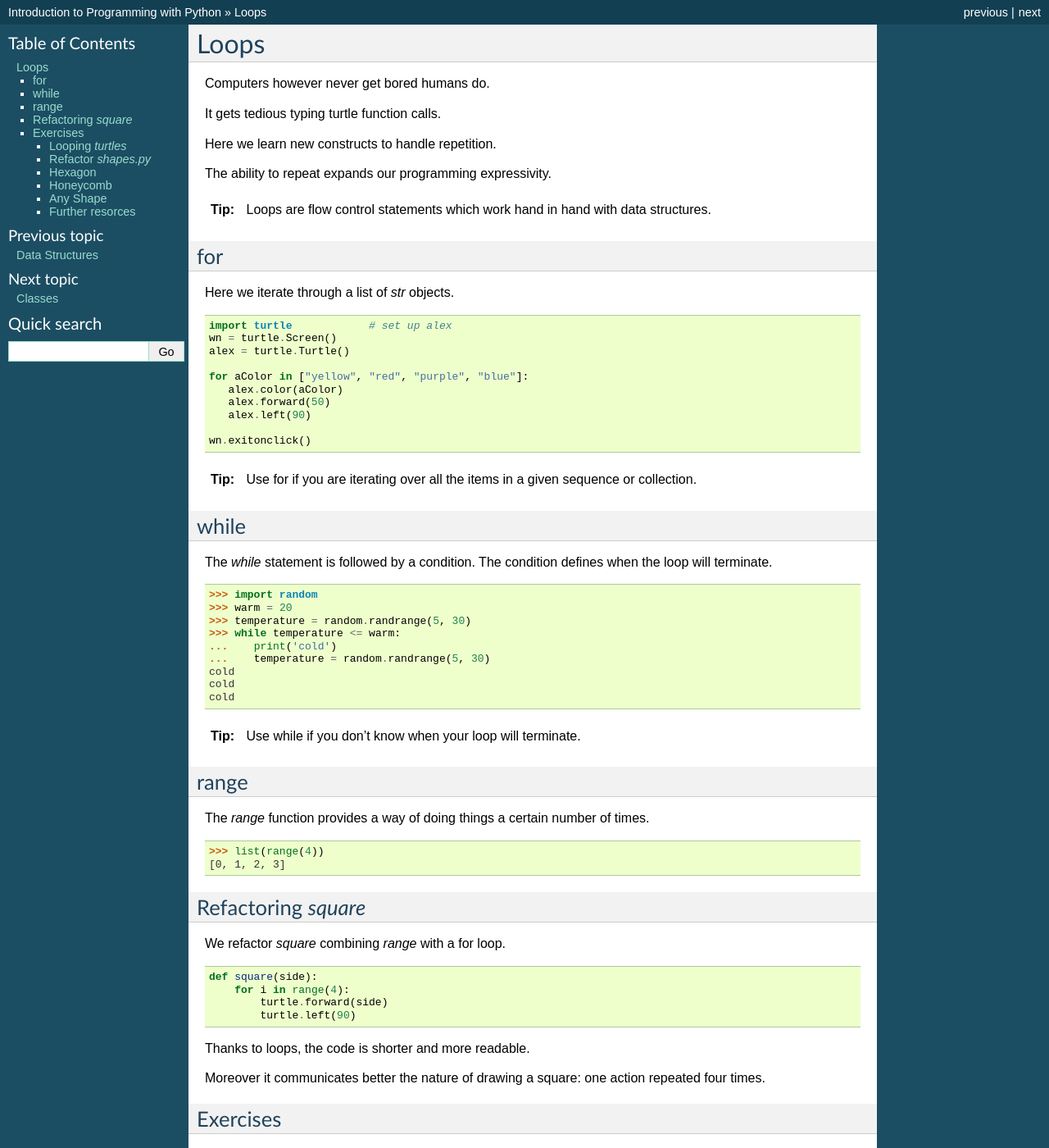
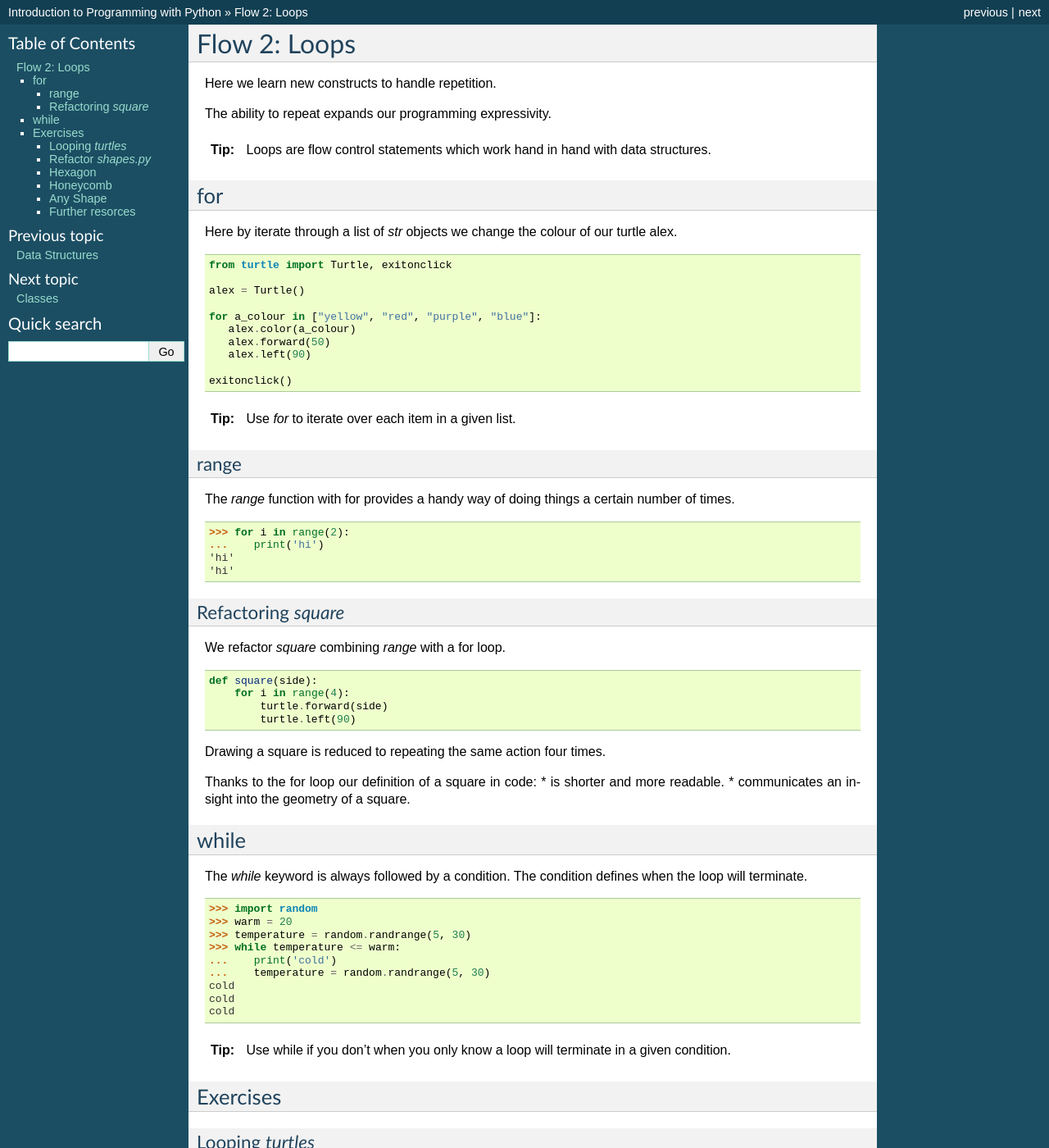
Before and after one commit to gu-lseg/intro-to-programming, a Sphinx documentation site: the page built from source/loops.rst, in a window 1280 px wide and 1400 px high. Shown: the whole window at 82% size. Built offline with Sphinx 7.4.7, drawn with Linux system fonts in a browser that asks for light colours.

Commit message:
some clean ups

```diff
--- a/source/index.rst
+++ b/source/index.rst
@@ -16,7 +16,7 @@ Table of Contents:
    objects
    names
    functions
-   flow_control
+   conditionals
    data_structures
    loops
    classes
--- a/source/loops.rst
+++ b/source/loops.rst
@@ -1,47 +1,73 @@
-Loops
-*****
-
-Computers however never get bored humans do.
-
-It gets tedious typing turtle function calls.
+Flow 2: Loops
+*************
 
 Here we learn new constructs to handle repetition.
 
 The ability to repeat expands our programming expressivity.
 
 .. tip::
-
     Loops are flow control statements which work hand in hand with data structures.
 
 
 for
 ===
 
-Here we iterate through a list of `str` objects.
+Here by iterate through a list of `str` objects we change the colour of our
+turtle alex.
 
 ::
 
-    import turtle            # set up alex
-    wn = turtle.Screen()
-    alex = turtle.Turtle()
+    from turtle import Turtle, exitonclick
 
-    for aColor in ["yellow", "red", "purple", "blue"]:
-       alex.color(aColor)
+    alex = Turtle()
+
+    for a_colour in ["yellow", "red", "purple", "blue"]:
+       alex.color(a_colour)
        alex.forward(50)
        alex.left(90)
 
-    wn.exitonclick()
+    exitonclick()
 
 
 .. tip::
-    Use for if you are iterating over all the items in a given sequence or collection.
+    Use `for` to iterate over each item in a given list.
+
+range
+-----
+
+The `range` function with for provides a handy way of doing things a certain number of times.
+
+::
+
+    >>> for i in range(2):
+    ...    print('hi')
+    'hi'
+    'hi'
+
+
+Refactoring `square`
+--------------------
+
+We refactor `square` combining `range` with a for loop.
+
+::
+
+    def square(side):
+        for i in range(4):
+            turtle.forward(side)
+            turtle.left(90)
+
+Drawing a square is reduced to repeating the same action four times.
+
+Thanks to the for loop our definition of a square in code:
+* is shorter and more readable.
+* communicates an insight into the geometry of a square.
 
 while
 =====
 
-The `while` statement is followed by a condition. The condition defines when
+The `while` keyword is always followed by a condition. The condition defines when
 the loop will terminate.
-
 
 ::
 
@@ -56,36 +82,8 @@ the loop will terminate.
     cold
 
 .. tip::
-    Use while if you don't know when your loop will terminate.
-
-range
-=====
-
-The `range` function provides a way of doing things a certain number of times.
-
-::
-
-    >>> list(range(4))
-    [0, 1, 2, 3]
-
-
-Refactoring `square`
-====================
-
-We refactor `square` combining `range` with a for loop.
-
-::
-
-    def square(side):
-        for i in range(4):
-            turtle.forward(side)
-            turtle.left(90)
-
-
-Thanks to loops, the code is shorter and more readable.
-
-Moreover it communicates better the nature of drawing a square:
-one action repeated four times.
+    Use while if you don't when you only know a loop will terminate in a given
+    condition.
 
 
 Exercises
```
Also changed, not shown: source/conditionals.rst (renamed from source/flow_control.rst, +20 -44 lines), source/names.rst (+12 -10 lines), source/conditionals_solutions.rst (renamed from source/flow_control_solutions.rst).
